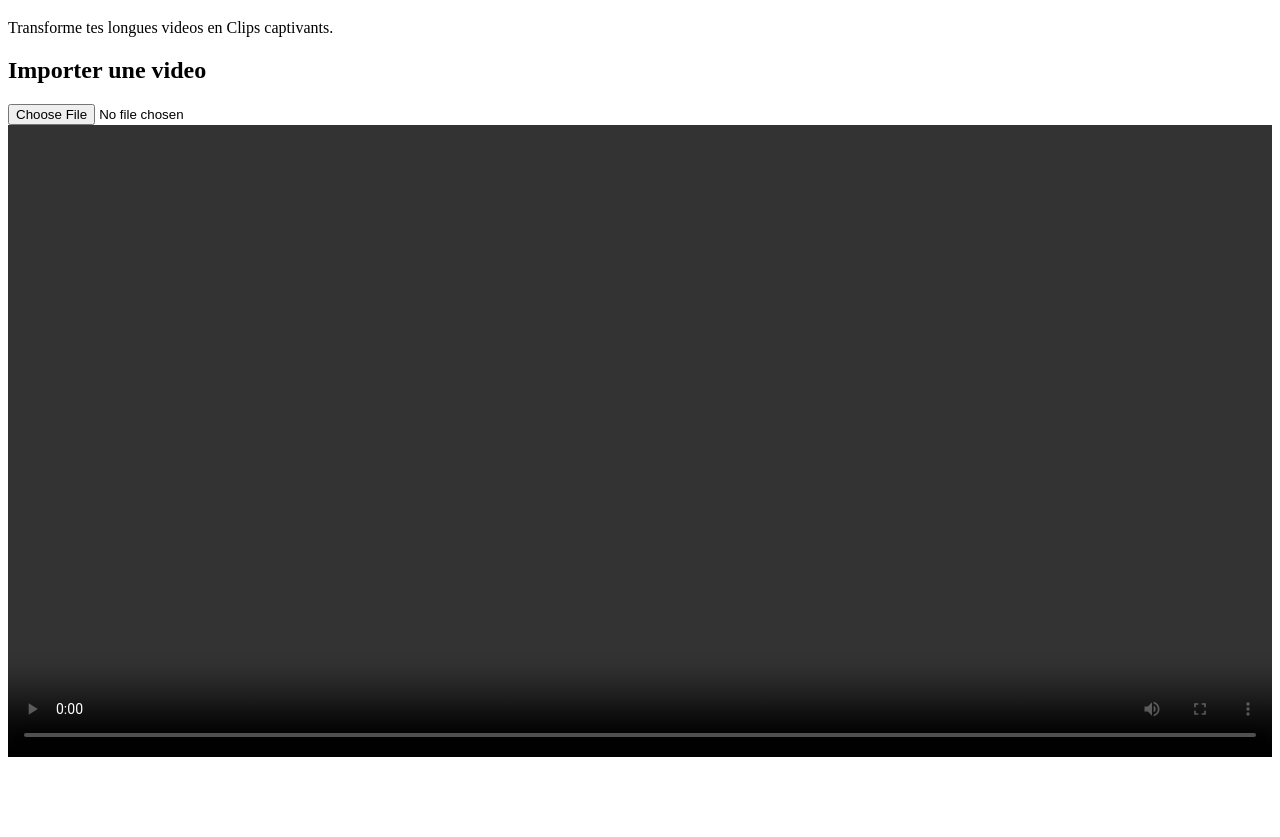
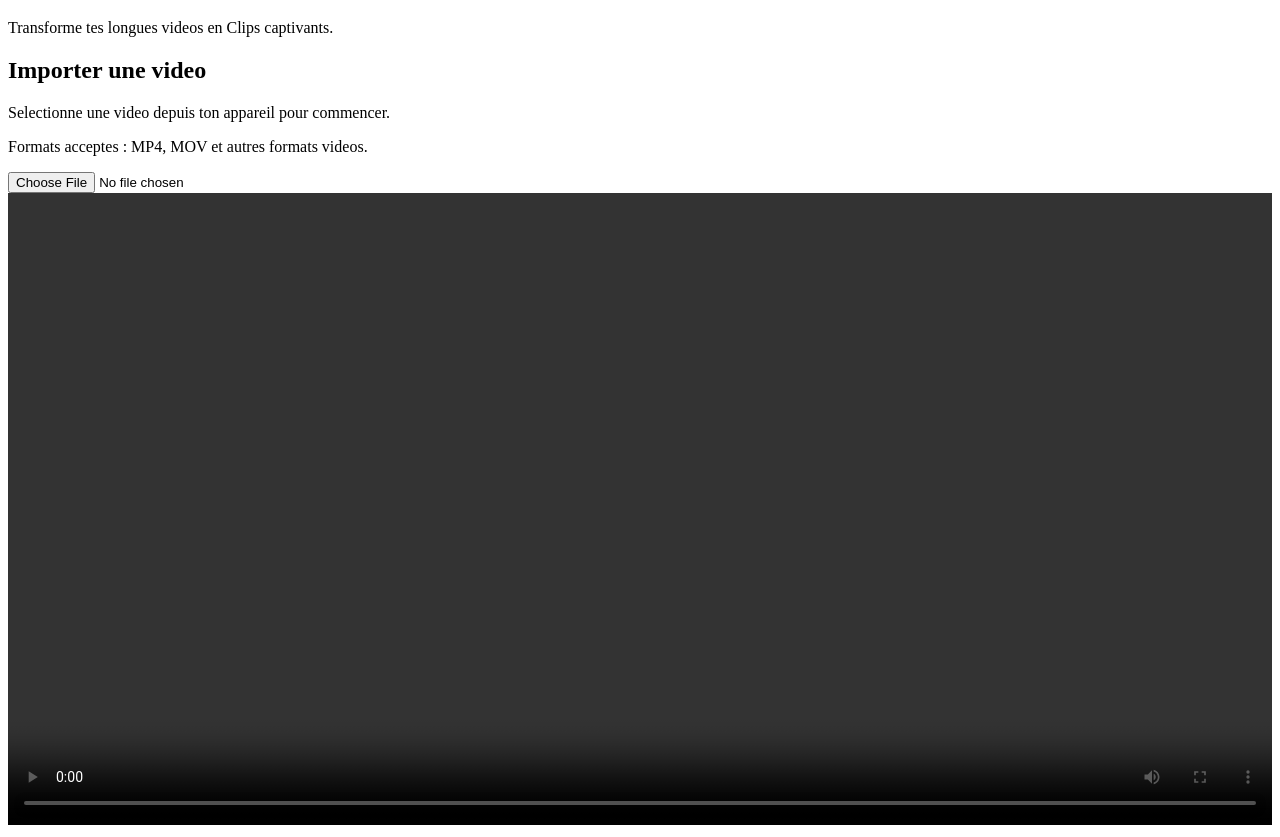
Before and after one commit to akouetemawulikplim3-lgtm/ClipForge, a plain HTML site: page index.html in a window 1280 px wide. Shown: the part 61-898 px from the top of the page. Before the commit the page ends 830 px from the top, so only its background shows below. Drawn offline with Linux system fonts and the light colour scheme.

Commit message:
Ajout des formats vidéo acceptés

```diff
--- a/index.html
+++ b/index.html
@@ -12,6 +12,8 @@ initial-scale=1.0">
 <h1>ClipForge</h1>
 <p>Transforme tes longues videos en Clips captivants.</p>
 <h2>Importer une video</h2>
+<p>Selectionne une video depuis ton appareil pour commencer.</p>
+<p>Formats acceptes : MP4, MOV et autres formats videos.</p>
 <input type="file" id="videoInput" accept="video/*">
 <video id="videoPreview" controls width="100%"></video>
 <script>
```
